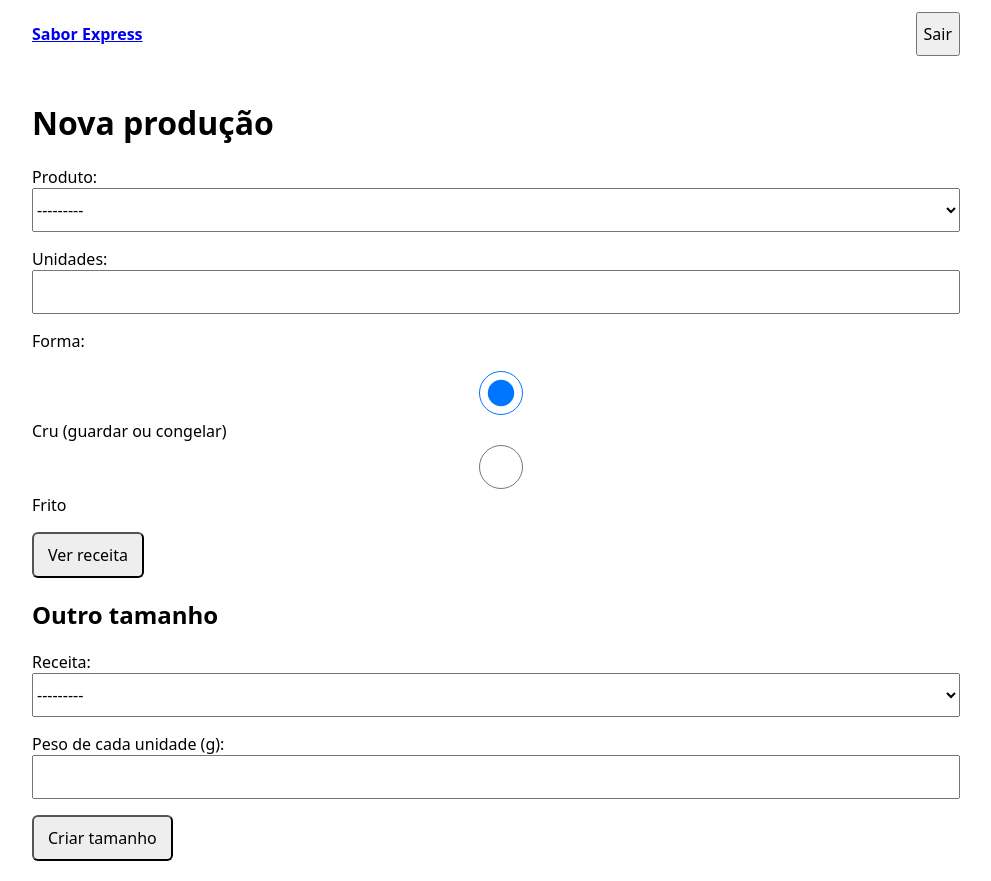
After one commit to quadradois/sabor-express, a Django app: page /producao/nova/ in a window 1280 px wide. The commit adds this page. Shown: the whole page, without its empty margins (144-1135 px from the left). Run offline with Django 5.2, Linux system fonts and the light colour scheme; the visitor is signed in with stand-in values (Sample User, id 1); data that the repository does not hold is empty.

Commit message:
feat: telas de nova produção e novo tamanho
Co-Authored-By: Claude Sonnet 5.5 <noreply@anthropic.com>

```diff
--- a/web/forms.py
+++ b/web/forms.py
@@ -27,6 +27,22 @@ class ReceitaForm(forms.Form):
                               error_messages={"min_value": MAIOR_QUE_ZERO})
 
 
+class ProducaoForm(forms.Form):
+    produto = forms.ModelChoiceField(Item.objects.filter(tipo="produto", ativo=True), label="Produto")
+    unidades = forms.IntegerField(min_value=1, label="Unidades",
+                                  error_messages={"min_value": MAIOR_QUE_ZERO})
+    forma = forms.ChoiceField(choices=[("cru", "Cru (guardar ou congelar)"), ("frito", "Frito")],
+                              widget=forms.RadioSelect, initial="cru", label="Forma")
+    chave = forms.CharField(widget=forms.HiddenInput, required=False)
+
+
+class TamanhoForm(forms.Form):
+    ficha = forms.ModelChoiceField(Ficha.objects.filter(tipo="produto", ativa=True), label="Receita")
+    peso = DecimalBR(min_value=0.001, label="Peso de cada unidade (g)",
+                     error_messages={"min_value": MAIOR_QUE_ZERO})
+    chave = forms.CharField(widget=forms.HiddenInput, required=False)
+
+
 class EntradaForm(forms.Form):
     item = forms.ModelChoiceField(Item.objects.filter(ativo=True).exclude(tipo="produto"), label="Item")
     quantidade = DecimalBR(label="Quantidade")
--- a/web/templates/web/inicio.html
+++ b/web/templates/web/inicio.html
@@ -3,6 +3,8 @@
 <h1>Sabor Express</h1>
 <nav class="menu">
   <a href="{% url 'receita' %}">Gerar receita</a>
+  <a href="{% url 'producoes' %}">Produção</a>
+  <a href="{% url 'producao_nova' %}">Nova produção</a>
   <a href="{% url 'entrada' %}">Entrada de estoque</a>
   <a href="/admin/">Cadastros</a>
 </nav>
--- /dev/null
+++ b/web/templates/web/producao.html
@@ -0,0 +1,5 @@
+{% extends "web/base.html" %}
+{% block conteudo %}
+<h1>{{ p.produto.nome }}</h1>
+<p>Em andamento</p>
+{% endblock %}
--- /dev/null
+++ b/web/templates/web/producao_nova.html
@@ -0,0 +1,27 @@
+{% extends "web/base.html" %}
+{% block conteudo %}
+<h1>Nova produção</h1>
+<form method="get" class="form">
+  {{ form.non_field_errors }}
+  {% for f in form %}{% if not f.is_hidden %}<p>{{ f.label_tag }} {{ f }} {{ f.errors }}</p>{% endif %}{% endfor %}
+  <button type="submit">Ver receita</button>
+</form>
+{% if r %}
+{% include "web/_blocos.html" %}
+<form method="post" class="form">
+  {% csrf_token %}
+  {% for f in form.hidden_fields %}{{ f }}{% endfor %}
+  <input type="hidden" name="produto" value="{{ form.cleaned_data.produto.id }}">
+  <input type="hidden" name="unidades" value="{{ form.cleaned_data.unidades }}">
+  <input type="hidden" name="forma" value="{{ form.cleaned_data.forma }}">
+  <button type="submit">Começar preparo</button>
+</form>
+{% endif %}
+<h2>Outro tamanho</h2>
+<form method="post" action="{% url 'tamanho_novo' %}" class="form">
+  {% csrf_token %}
+  {{ tamanho_form.non_field_errors }}
+  {% for f in tamanho_form %}{% if f.is_hidden %}{{ f }}{% else %}<p>{{ f.label_tag }} {{ f }} {{ f.errors }}</p>{% endif %}{% endfor %}
+  <button type="submit">Criar tamanho</button>
+</form>
+{% endblock %}
--- a/web/urls.py
+++ b/web/urls.py
@@ -6,6 +6,10 @@ from . import views
 urlpatterns = [
     path("", views.inicio, name="inicio"),
     path("receita/", views.receita, name="receita"),
+    path("producao/", views.producoes, name="producoes"),
+    path("producao/nova/", views.producao_nova, name="producao_nova"),
+    path("producao/tamanho/", views.tamanho_novo, name="tamanho_novo"),
+    path("producao/<int:id>/", views.producao, name="producao"),
     path("estoque/entrada/", views.entrada, name="entrada"),
     path("entrar/", auth.LoginView.as_view(), name="login"),
     path("sair/", auth.LogoutView.as_view(), name="logout"),
--- a/web/views.py
+++ b/web/views.py
@@ -2,13 +2,17 @@ import uuid
 
 from django.contrib import messages
 from django.contrib.auth.decorators import login_required
-from django.shortcuts import redirect, render
+from django.shortcuts import get_object_or_404, redirect, render
+from django.urls import reverse
 
+from cadastros.servicos import criar_tamanho
 from estoque.servicos import entrada_manual
 from fichas.escala import escalar
 from nucleo.operacoes import RegraViolada
+from producao.models import Producao
+from producao.servicos import iniciar_producao
 
-from .forms import EntradaForm, ReceitaForm
+from .forms import EntradaForm, ProducaoForm, ReceitaForm, TamanhoForm
 
 
 @login_required
@@ -48,3 +52,55 @@ def entrada(request):
     else:
         form = EntradaForm(initial={"chave": uuid.uuid4().hex})
     return render(request, "web/entrada.html", {"form": form})
+
+
+@login_required
+def producoes(request):
+    return render(request, "web/producoes.html",
+                  {"producoes": Producao.objects.filter(status="andamento").select_related("produto")})
+
+
+@login_required
+def producao(request, id):  # ponytail: mínima; a Task 10 substitui pela tela de preparo
+    return render(request, "web/producao.html", {"p": get_object_or_404(Producao, id=id)})
+
+
+@login_required
+def producao_nova(request):
+    ctx = {"tamanho_form": TamanhoForm(initial={"chave": uuid.uuid4().hex})}
+    if request.method == "POST":
+        form = ProducaoForm(request.POST)
+        if form.is_valid():
+            d = form.cleaned_data
+            try:
+                r = iniciar_producao(produto_id=d["produto"].id, unidades=d["unidades"], forma=d["forma"],
+                                     autor=request.user.username, canal="web", chave=d["chave"] or None)
+            except RegraViolada as e:
+                form.add_error(None, str(e))
+            else:
+                return redirect("producao", id=r["producao_id"])
+    else:
+        form = ProducaoForm(request.GET or None, initial={"chave": uuid.uuid4().hex})
+        if request.GET and form.is_valid():
+            d = form.cleaned_data
+            ctx["r"] = escalar(d["produto"].ficha, d["unidades"], d["produto"].peso_g)
+    return render(request, "web/producao_nova.html", {**ctx, "form": form})
+
+
+@login_required
+def tamanho_novo(request):
+    if request.method != "POST":
+        return redirect("producao_nova")
+    form = TamanhoForm(request.POST)
+    if form.is_valid():
+        d = form.cleaned_data
+        try:
+            r = criar_tamanho(ficha_id=d["ficha"].id, peso_g=d["peso"], autor=request.user.username,
+                              canal="web", chave=d["chave"] or None)
+        except RegraViolada as e:
+            form.add_error(None, str(e))
+        else:
+            messages.success(request, f"Tamanho criado: {r['nome']}.")
+            return redirect(f"{reverse('producao_nova')}?produto={r['item_id']}")
+    return render(request, "web/producao_nova.html", {"form": ProducaoForm(initial={"chave": uuid.uuid4().hex}),
+                                                      "tamanho_form": form})
```
Also changed, not shown: tests/test_web_producao.py (added, +58 -0 lines), web/templates/web/_blocos.html (added, +16 -0 lines), web/templates/web/producoes.html (added, +10 -0 lines), web/templates/web/receita.html (+1 -15 lines).
